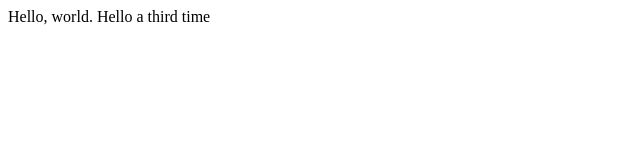
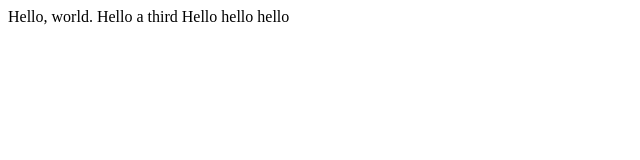
Before and after one commit to davidgarrote/Criptoland, a plain HTML site: page hello.html in a window 1280 px wide. Shown: the whole page, without its empty margins (0-640 px from the left). Drawn offline with Linux system fonts and the light colour scheme.

Commit message:
Update hello.html

```diff
--- a/hello.html
+++ b/hello.html
@@ -5,7 +5,7 @@
 </head>
 
 <body>
-    Hello, world. Hello a third time
+    Hello, world. Hello a third Hello hello hello
 </body>
 
 </html>
```
